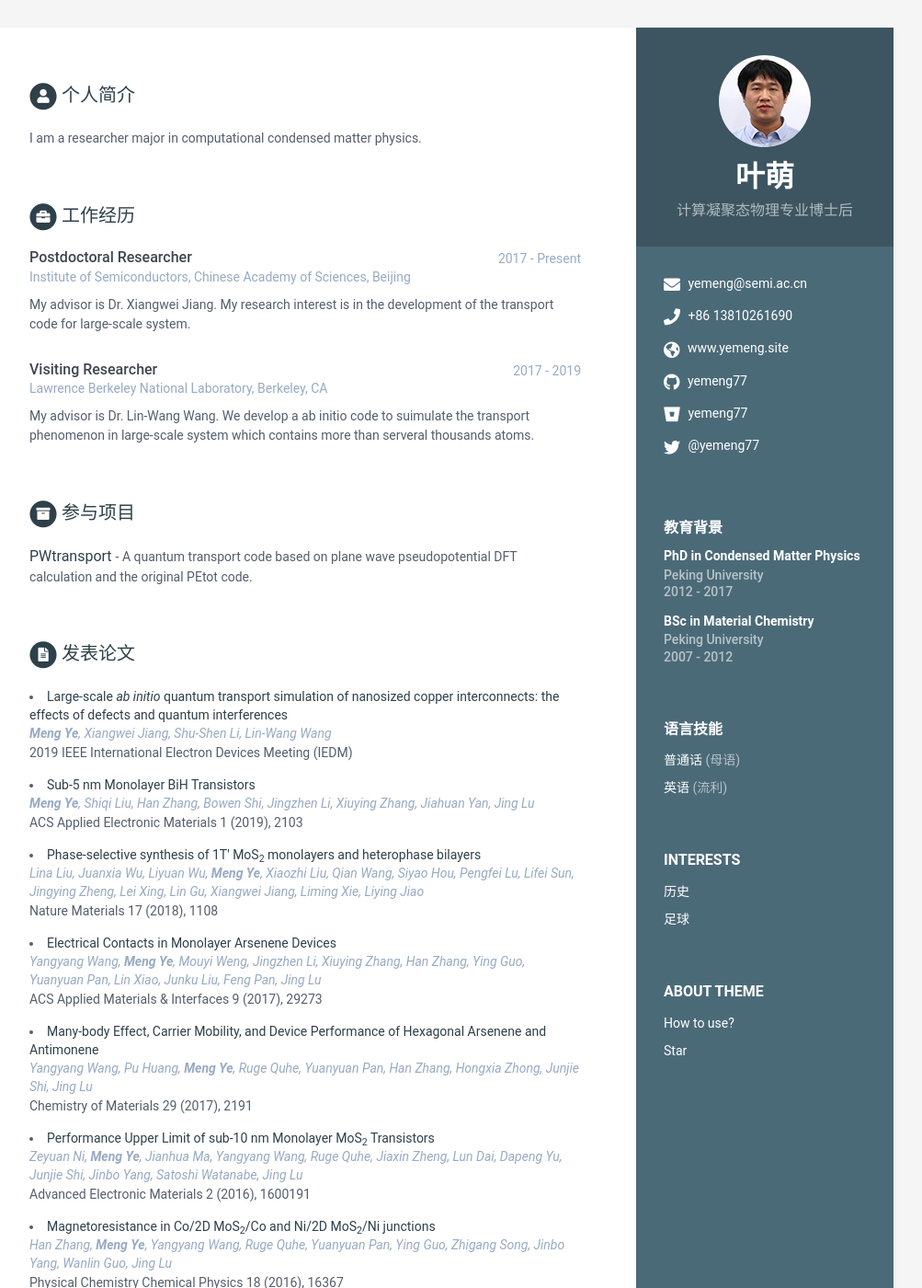
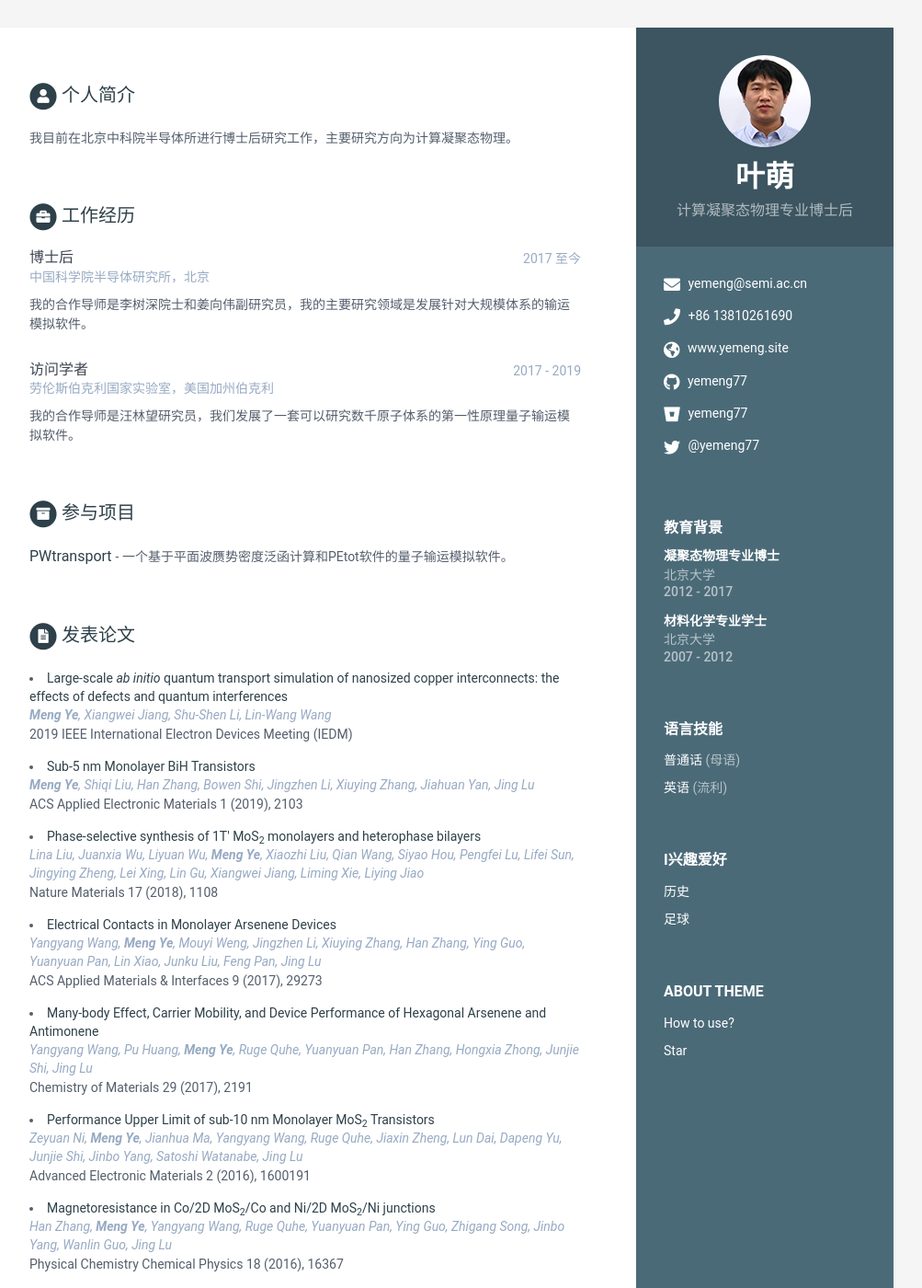
Before and after one commit to yemeng77/CV-cn, a Jekyll site: the page built from index.html, in a window 1280 px wide and 1400 px high. Shown: the whole window at 92% size, without its empty margins (168-1171 px from the left). Built offline with Jekyll 4.4.1, drawn with Linux system fonts in a browser that asks for light colours.

Commit message:
update the main tranlation

```diff
--- a/_data/data.yml
+++ b/_data/data.yml
@@ -39,43 +39,36 @@ sidebar:
 
 career-profile:
     summary: |
-      I am a researcher major in computational condensed matter physics.
+      我目前在北京中科院半导体所进行博士后研究工作，主要研究方向为计算凝聚态物理。
 education:
-    - degree: PhD in Condensed Matter Physics
-      university: Peking University
+    - degree: 凝聚态物理专业博士
+      university: 北京大学
       time: 2012 - 2017
       details: |
-        My advisor is Porf. Jing Lu. My research interest is in the study of the
-        electronic and transport properties of low dimensional materials by using
-        the first-principles calculations.
-    - degree: BSc in Material Chemistry
-      university: Peking University
+        我的导师是吕劲副教授，主要研究方向是用第一性原理方法研究二维材料的电子和输运性质。
+    - degree: 材料化学专业学士
+      university: 北京大学
       time: 2007 - 2012
       details: |
-        Besides the chemical courses, I also completed all the required courses
-        for physics major students in those 5 years.
+        除去化学专业课程外，在这五年中我还完成了物理学专业的必修课。
           - GPA: 3.64/4.0
 experiences:
-    - role: Postdoctoral Researcher
-      time: 2017 - Present
-      company: Institute of Semiconductors, Chinese Academy of Sciences, Beijing
+    - role: 博士后
+      time: 2017 至今
+      company: 中国科学院半导体研究所，北京
       details: |
-        My advisor is Dr. Xiangwei Jiang. My research interest is in the development
-        of the transport code for large-scale system.
-    - role: Visiting Researcher
+        我的合作导师是李树深院士和姜向伟副研究员，我的主要研究领域是发展针对大规模体系的输运模拟软件。
+    - role: 访问学者
       time: 2017 - 2019
-      company: Lawrence Berkeley National Laboratory, Berkeley, CA
+      company: 劳伦斯伯克利国家实验室，美国加州伯克利
       details: |
-        My advisor is Dr. Lin-Wang Wang. We develop a ab initio code to suimulate
-        the transport phenomenon in large-scale system which contains more than
-        serveral thousands atoms.
+        我的合作导师是汪林望研究员，我们发展了一套可以研究数千原子体系的第一性原理量子输运模拟软件。
 projects:
     intro:
     assignments:
       - title: PWtransport
         link: "https://github.yemeng.site/PWtransport/"
-        tagline: "A quantum transport code based on plane wave pseudopotential
-        DFT calculation and the original PEtot code."
+        tagline: "一个基于平面波赝势密度泛函计算和PEtot软件的量子输运模拟软件。"
 
 publications:
     intro:
@@ -151,4 +144,4 @@ skills:
         level: 80%
 
 footer: >
-    Designed with <i class="fas fa-heart"></i> by <a href="http://themes.3rdwavemedia.com" target="_blank" rel="nofollow">Xiaoying Riley</a>
+    由<a href="http://themes.3rdwavemedia.com" target="_blank" rel="nofollow">Xiaoying Riley</a>设计
--- a/_includes/interests.html
+++ b/_includes/interests.html
@@ -3,7 +3,7 @@
 <div class="interests-container container-block">
 
   <h2 class="container-block-title">
-    Interests
+    I兴趣爱好
   </h2>
 
   <ul class="list-unstyled interests-list">
```
